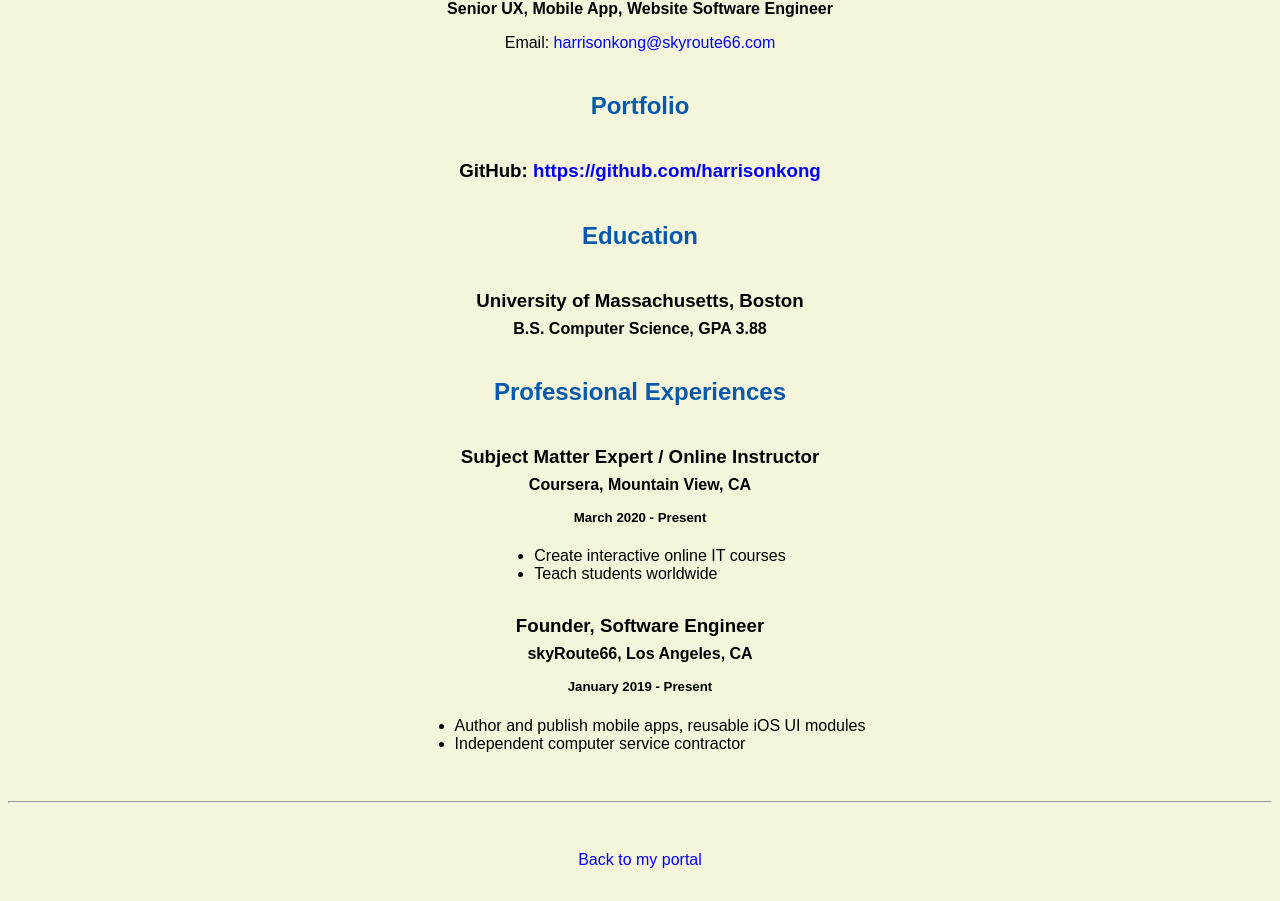
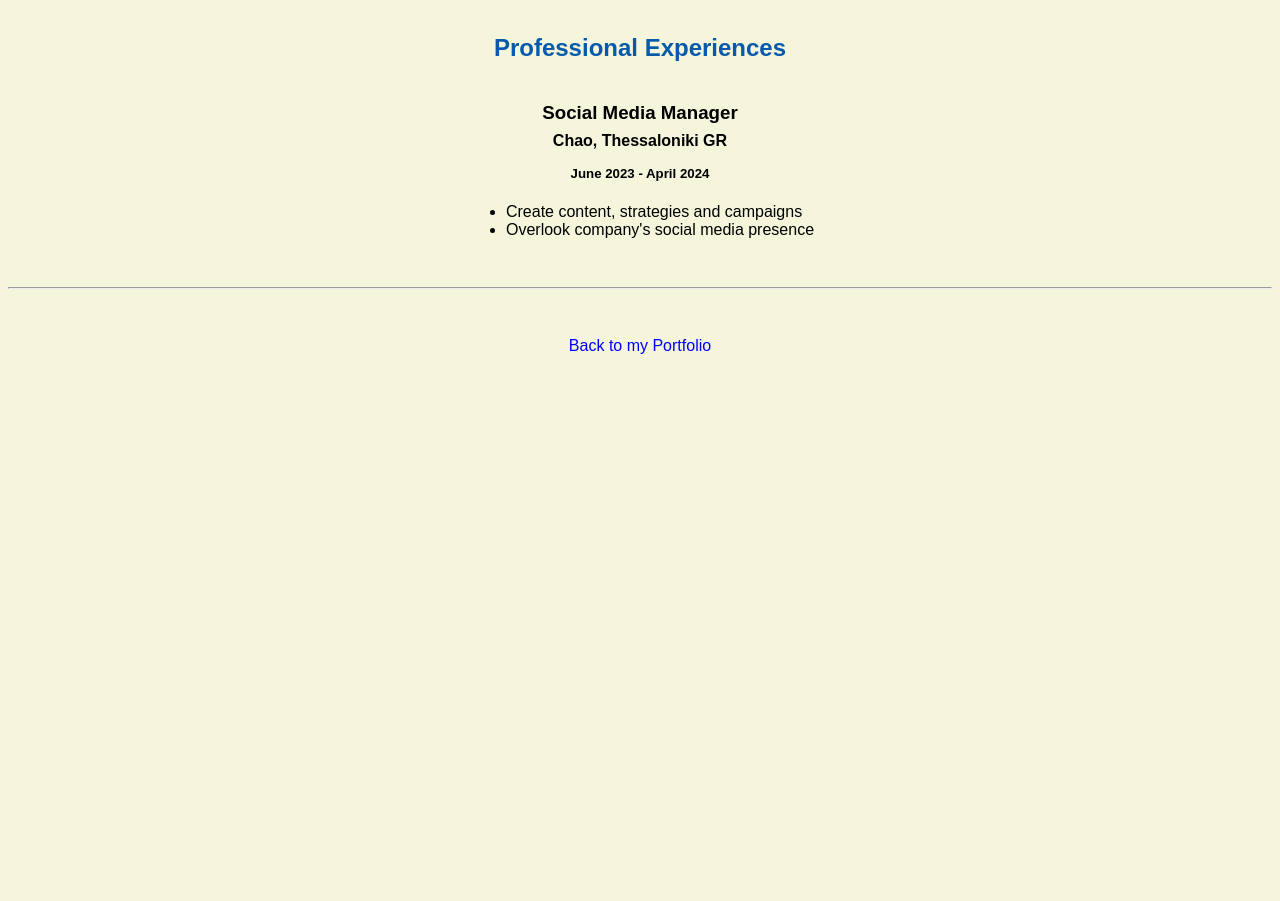
Before and after one commit to katerinaskgn/katerinaskgn.github.io, a plain HTML site: page resume.html in a window 1280 px wide. Shown: the part 487-1388 px from the top of the page. After the commit the page ends 874 px from the top, so only its background shows below. Drawn offline with Linux system fonts and the light colour scheme.

Commit message:
Update resume.html

```diff
--- a/resume.html
+++ b/resume.html
@@ -5,58 +5,48 @@
 <html lang="en">
 
   <header>
-    <title>Harrison Kong's Resume</title>
+    <title>Katerina Sakogianni's Resume</title>
+    <link rel="stylesheet" href="css/master.css">
     <link rel="stylesheet" href="css/master.css">
     <link rel="FaviconIcon" href="favicon.ico" type="image/x-icon">
-    <link rel="shortcut icon" href="favicon.ico" type="image/x-icon">
-    <meta name="viewport" content="width=device-width, initial-scale=1, shrink-to-fit=no">
-    <meta name="name" content="Harrison Kong's Resume">
-    <!-- remove the following line after you are happy with your Website
-         so that search engines will index it! -->
+    <link rel="shortcut" href="favicon.ico" type="image/x-icon">
+    <meta name="viewport" content="width=width-device", initial-scale=1, shrink-to-fit=no">
+    <meta name="name" content="Katerina's Portfolio">
     <meta name="robots" content="noindex, nofollow">
   </header>
 
   <body>
     <hr>
 
-    <img src="images/headshot.jpg" alt="Harrison Kong's headshot" width="20%">
+    <h1>Katerina Sakogianni</h1>
+    <h4>Junior Digital Marketer, Social Media Manager, Meta Digital Marketing Associate</h4>
 
-    <h1>Harrison Kong</h1>
-    <h4>Senior UX, Mobile App, Website Software Engineer</h4>
-
-    <p>Email: <a href="mailto:harrisonkong@skyroute66.com" target="_blank">harrisonkong@skyroute66.com</a></p>
+    <p>Email: <a href="mailto:katerinaskgn@gmail.com" target="_blank">katerinaskgn@gmail.com</a></p>
     <!-- don't post physical address, personal phone number or other personal information on the web! -->
 
     <h2>Portfolio</h2>
-      <h3>GitHub: <a href="https://github.com/harrisonkong" target="_blank">https://github.com/harrisonkong</a></h3>
+      <h3>GitHub: <a href="https://github.com" target="_blank">https://github.com</a></h3>
 
     <h2>Education</h2>
 
-    <h3>University of Massachusetts, Boston</h3>
-    <h4>B.S. Computer Science, GPA 3.88</h4>
+    <h3>University of Macedonia, Greece</h3>
+    <h4>B.S. Balkan, Slavic & Oriental studies, GPA 7.04/10</h4>
 
     <h2>Professional Experiences</h2>
 
-    <h3>Subject Matter Expert / Online Instructor</h3>
-    <h4>Coursera, Mountain View, CA</h4>
-    <h5>March 2020 - Present</h5>
+    <h3>Social Media Manager</h3>
+    <h4>Chao, Thessaloniki GR</h4>
+    <h5>June 2023 - April 2024</h5>
       <ul>
-        <li>Create interactive online IT courses</li>
-        <li>Teach students worldwide</li>
+        <li>Create content, strategies and campaigns</li>
+        <li>Overlook company's social media presence</li>
       </ul>
 
-    <h3>Founder, Software Engineer</h3>
-    <h4>skyRoute66, Los Angeles, CA</h4>
-    <h5>January 2019 - Present</h5>
-      <ul>
-        <li>Author and publish mobile apps, reusable iOS UI modules</li>
-        <li>Independent computer service contractor</li>
-      </ul>
   </body>
 
   <footer>
   <hr>
-  <p><a href="index.html">Back to my portal</a><p>
+  <p><a href="index.html">Back to my Portfolio</a><p>
   </footer>
 
 </html>
```
